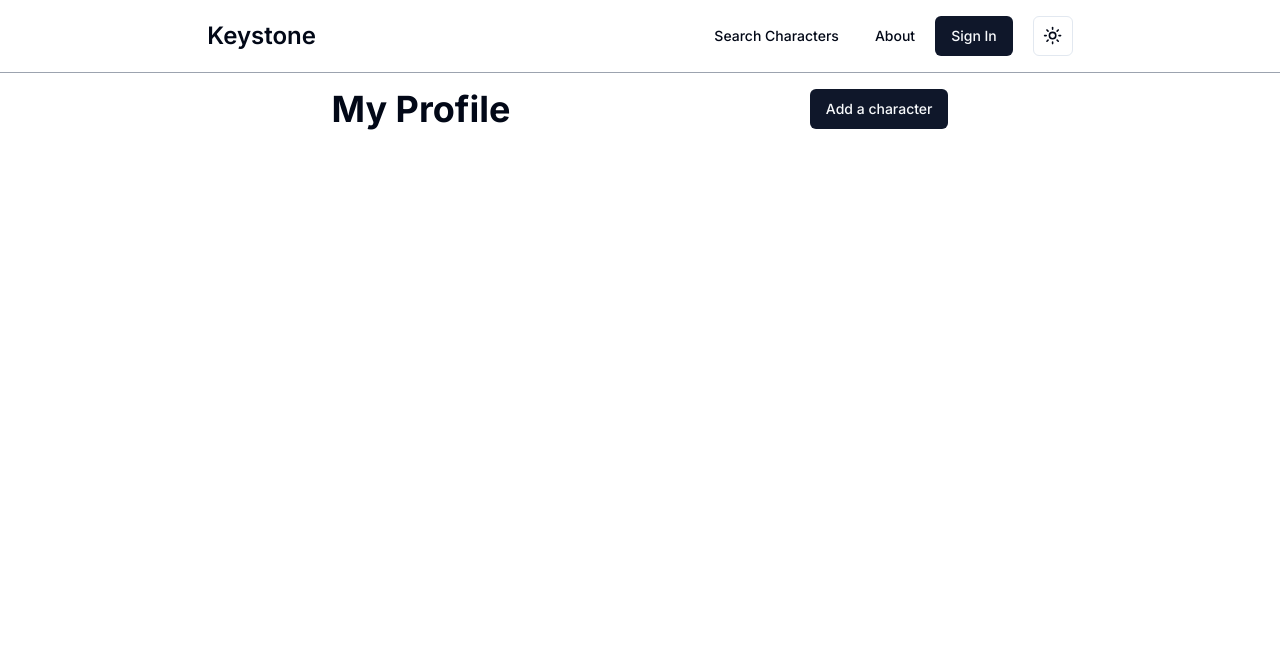
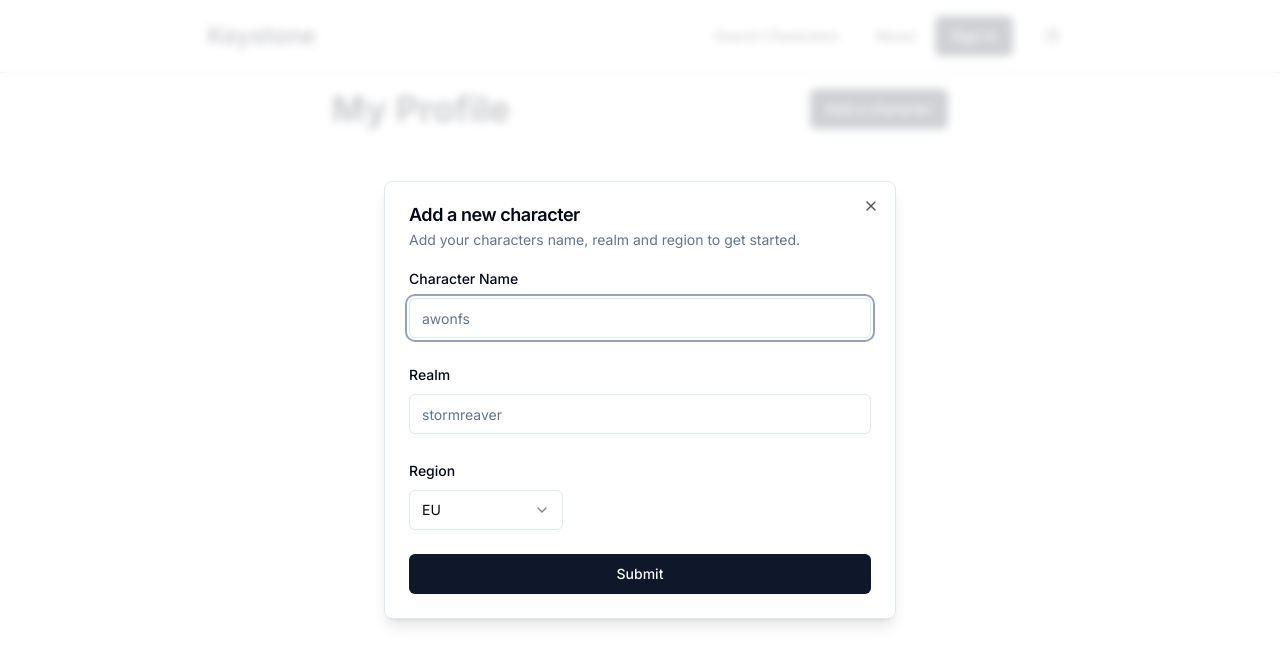
Before and after one commit to awonfs/keystone, a Next.js app: page /my-profile in a window 1280 px wide. Both pictures are taken after a click on the button "Add a character". Shown: the top 664 px of the page. Built offline with nearby package versions, Linux system fonts and the light colour scheme; no server answers.

Commit message:
Working on a AddCharacterModal.

```diff
--- a/app/my-profile/page.tsx
+++ b/app/my-profile/page.tsx
@@ -1,11 +1,11 @@
-import { Button } from "@/components/ui/button";
+import AddCharacterModal from "@/components/AddCharacterModal";
 
 function MyProfilePage() {
   return (
     <div className="container flex flex-col items-center justify-center">
       <header className="flex items-center justify-evenly w-full mt-4">
         <h1 className="text-4xl font-bold">My Profile</h1>
-        <Button>Add a character</Button>
+        <AddCharacterModal />
       </header>
     </div>
   );
--- a/components/SearchCharacterForm.tsx
+++ b/components/AddCharacterForm.tsx
@@ -1,11 +1,8 @@
 "use client";
 
 import * as z from "zod";
-import { characterFormDataAtom } from "@/atoms/characterFormDataAtom";
-import { useAtom } from "jotai";
 import { zodResolver } from "@hookform/resolvers/zod";
 import { useForm } from "react-hook-form";
-import { Button } from "@/components/ui/button";
 import {
   Form,
   FormControl,
@@ -22,6 +19,7 @@
   SelectValue,
 } from "@/components/ui/select";
 import { Input } from "@/components/ui/input";
+import { Button } from "@/components/ui/button";
 
 const formSchema = z.object({
   characterName: z.string().nonempty(),
@@ -29,9 +27,7 @@
   region: z.string().nonempty(),
 });
 
-function SearchCharacterForm() {
-  const [, setCharacterFormData] = useAtom(characterFormDataAtom);
-
+function AddCharacterForm() {
   const form = useForm<z.infer<typeof formSchema>>({
     resolver: zodResolver(formSchema),
     defaultValues: {
@@ -43,15 +39,8 @@
 
   function onSubmit(values: z.infer<typeof formSchema>) {
     console.log(values);
-    const { characterName, realm, region } = values;
-    setCharacterFormData({
-      characterName,
-      realm,
-      region,
-    });
     form.reset();
   }
-
   return (
     <Form {...form}>
       <form onSubmit={form.handleSubmit(onSubmit)} className="space-y-6">
@@ -96,7 +85,7 @@
                 <SelectContent>
                   <SelectItem value="eu">EU</SelectItem>
                   <SelectItem value="us">US</SelectItem>
-                  <SelectItem value="KR">KR</SelectItem>
+                  <SelectItem value="kr">KR</SelectItem>
                 </SelectContent>
               </Select>
               <FormMessage />
@@ -111,4 +100,4 @@
   );
 }
 
-export default SearchCharacterForm;
+export default AddCharacterForm;
--- /dev/null
+++ b/components/AddCharacterModal.tsx
@@ -0,0 +1,31 @@
+import {
+  Dialog,
+  DialogContent,
+  DialogDescription,
+  DialogHeader,
+  DialogTitle,
+  DialogTrigger,
+} from "@/components/ui/dialog";
+import { Button } from "@/components/ui/button";
+import AddCharacterForm from "./AddCharacterForm";
+
+function AddCharacterModal() {
+  return (
+    <Dialog>
+      <DialogTrigger asChild>
+        <Button>Add a character</Button>
+      </DialogTrigger>
+      <DialogContent>
+        <DialogHeader>
+          <DialogTitle>Add a new character</DialogTitle>
+          <DialogDescription>
+            Add your characters name, realm and region to get started.
+          </DialogDescription>
+        </DialogHeader>
+        <AddCharacterForm />
+      </DialogContent>
+    </Dialog>
+  );
+}
+
+export default AddCharacterModal;
--- /dev/null
+++ b/components/ui/dialog.tsx
@@ -0,0 +1,123 @@
+"use client"
+
+import * as React from "react"
+import * as DialogPrimitive from "@radix-ui/react-dialog"
+import { X } from "lucide-react"
+
+import { cn } from "@/lib/utils"
+
+const Dialog = DialogPrimitive.Root
+
+const DialogTrigger = DialogPrimitive.Trigger
+
+const DialogPortal = ({
+  className,
+  ...props
+}: DialogPrimitive.DialogPortalProps) => (
+  <DialogPrimitive.Portal className={cn(className)} {...props} />
+)
+DialogPortal.displayName = DialogPrimitive.Portal.displayName
+
+const DialogOverlay = React.forwardRef<
+  React.ElementRef<typeof DialogPrimitive.Overlay>,
+  React.ComponentPropsWithoutRef<typeof DialogPrimitive.Overlay>
+>(({ className, ...props }, ref) => (
+  <DialogPrimitive.Overlay
+    ref={ref}
+    className={cn(
+      "fixed inset-0 z-50 bg-background/80 backdrop-blur-sm data-[state=open]:animate-in data-[state=closed]:animate-out data-[state=closed]:fade-out-0 data-[state=open]:fade-in-0",
+      className
+    )}
+    {...props}
+  />
+))
+DialogOverlay.displayName = DialogPrimitive.Overlay.displayName
+
+const DialogContent = React.forwardRef<
+  React.ElementRef<typeof DialogPrimitive.Content>,
+  React.ComponentPropsWithoutRef<typeof DialogPrimitive.Content>
+>(({ className, children, ...props }, ref) => (
+  <DialogPortal>
+    <DialogOverlay />
+    <DialogPrimitive.Content
+      ref={ref}
+      className={cn(
+        "fixed left-[50%] top-[50%] z-50 grid w-full max-w-lg translate-x-[-50%] translate-y-[-50%] gap-4 border bg-background p-6 shadow-lg duration-200 data-[state=open]:animate-in data-[state=closed]:animate-out data-[state=closed]:fade-out-0 data-[state=open]:fade-in-0 data-[state=closed]:zoom-out-95 data-[state=open]:zoom-in-95 data-[state=closed]:slide-out-to-left-1/2 data-[state=closed]:slide-out-to-top-[48%] data-[state=open]:slide-in-from-left-1/2 data-[state=open]:slide-in-from-top-[48%] sm:rounded-lg md:w-full",
+        className
+      )}
+      {...props}
+    >
+      {children}
+      <DialogPrimitive.Close className="absolute right-4 top-4 rounded-sm opacity-70 ring-offset-background transition-opacity hover:opacity-100 focus:outline-none focus:ring-2 focus:ring-ring focus:ring-offset-2 disabled:pointer-events-none data-[state=open]:bg-accent data-[state=open]:text-muted-foreground">
+        <X className="h-4 w-4" />
+        <span className="sr-only">Close</span>
+      </DialogPrimitive.Close>
+    </DialogPrimitive.Content>
+  </DialogPortal>
+))
+DialogContent.displayName = DialogPrimitive.Content.displayName
+
+const DialogHeader = ({
+  className,
+  ...props
+}: React.HTMLAttributes<HTMLDivElement>) => (
+  <div
+    className={cn(
+      "flex flex-col space-y-1.5 text-center sm:text-left",
+      className
+    )}
+    {...props}
+  />
+)
+DialogHeader.displayName = "DialogHeader"
+
+const DialogFooter = ({
+  className,
+  ...props
+}: React.HTMLAttributes<HTMLDivElement>) => (
+  <div
+    className={cn(
+      "flex flex-col-reverse sm:flex-row sm:justify-end sm:space-x-2",
+      className
+    )}
+    {...props}
+  />
+)
+DialogFooter.displayName = "DialogFooter"
+
+const DialogTitle = React.forwardRef<
+  React.ElementRef<typeof DialogPrimitive.Title>,
+  React.ComponentPropsWithoutRef<typeof DialogPrimitive.Title>
+>(({ className, ...props }, ref) => (
+  <DialogPrimitive.Title
+    ref={ref}
+    className={cn(
+      "text-lg font-semibold leading-none tracking-tight",
+      className
+    )}
+    {...props}
+  />
+))
+DialogTitle.displayName = DialogPrimitive.Title.displayName
+
+const DialogDescription = React.forwardRef<
+  React.ElementRef<typeof DialogPrimitive.Description>,
+  React.ComponentPropsWithoutRef<typeof DialogPrimitive.Description>
+>(({ className, ...props }, ref) => (
+  <DialogPrimitive.Description
+    ref={ref}
+    className={cn("text-sm text-muted-foreground", className)}
+    {...props}
+  />
+))
+DialogDescription.displayName = DialogPrimitive.Description.displayName
+
+export {
+  Dialog,
+  DialogTrigger,
+  DialogContent,
+  DialogHeader,
+  DialogFooter,
+  DialogTitle,
+  DialogDescription,
+}
--- a/package.json
+++ b/package.json
@@ -14,6 +14,7 @@
     "@prisma/client": "^4.16.2",
     "@radix-ui/react-accordion": "^1.1.2",
     "@radix-ui/react-avatar": "^1.0.3",
+    "@radix-ui/react-dialog": "^1.0.4",
     "@radix-ui/react-dropdown-menu": "^2.0.5",
     "@radix-ui/react-label": "^2.0.2",
     "@radix-ui/react-navigation-menu": "^1.1.3",
```
Also changed, not shown: 1 other file (tests, documents, lock files or other folders).
